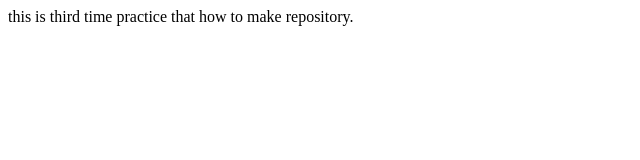
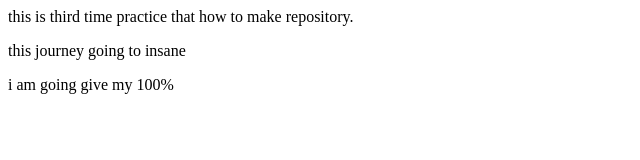
Before and after one commit to zibranhasan/my-third-repo, a plain HTML site: page index.html in a window 1280 px wide. Shown: the whole page, without its empty margins (0-640 px from the left). Drawn offline with Linux system fonts and the light colour scheme.

Commit message:
another commit

```diff
--- a/index.html
+++ b/index.html
@@ -8,5 +8,7 @@
 </head>
 <body>
     this is third time practice that how to make repository.
+    <p>this journey going to insane</p>
+    <p>i am going give my 100%</p>
 </body>
 </html>
```
